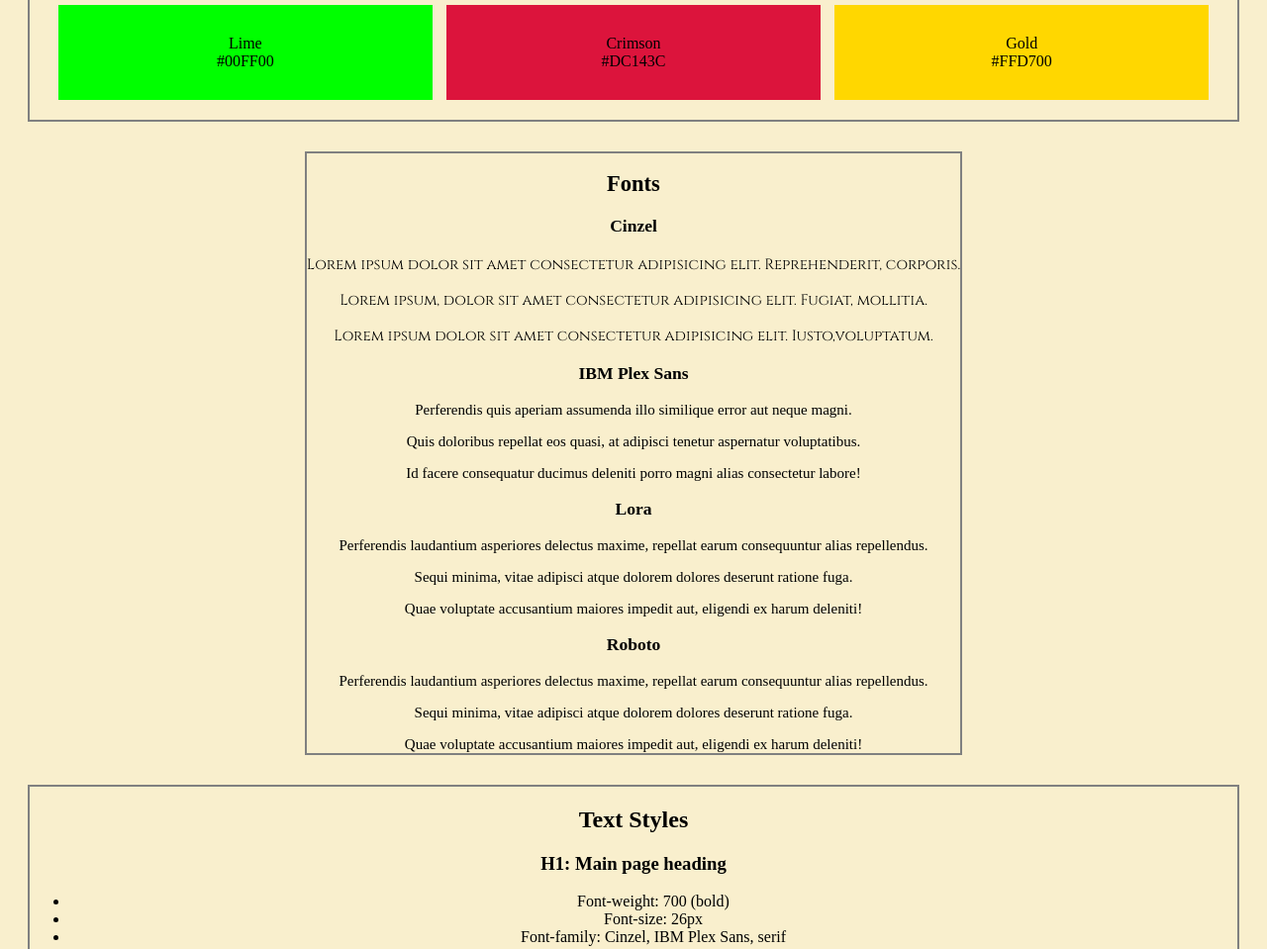
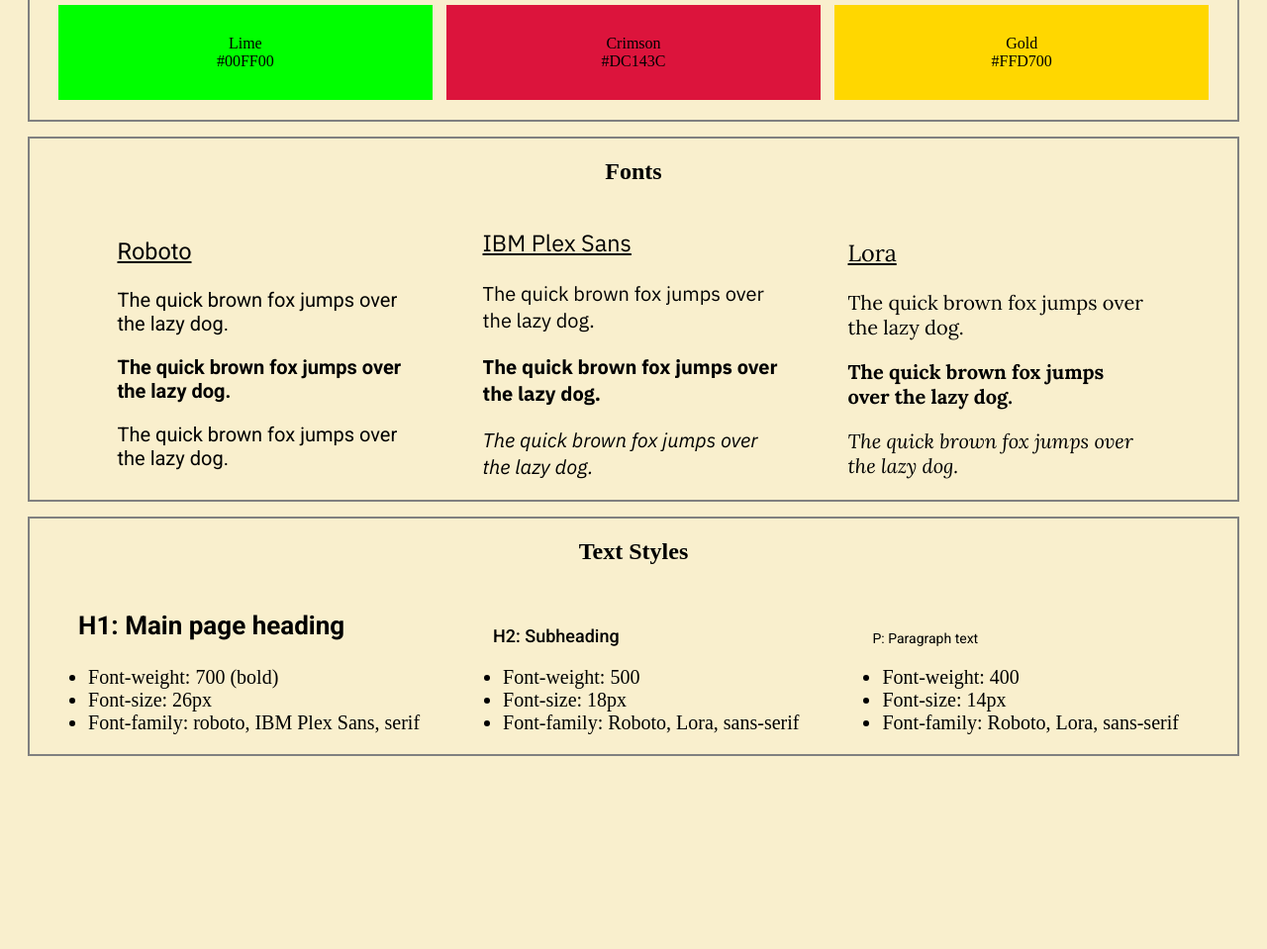
Before and after one commit to TagKir/FirstSite, a plain HTML site: page index.html in a window 1280 px wide. Shown: the part 300-1259 px from the top of the page at 99% size. After the commit the page ends 1079 px from the top, so only its background shows below. Drawn offline with Linux system fonts and the light colour scheme.

Commit message:
modified index.html and styles.css in WebsiteStyleGuide

```diff
--- a/index.html
+++ b/index.html
@@ -4,7 +4,7 @@
     <meta charset="UTF-8" />
     <meta name="viewport" content="width=device-width, initial-scale=1.0" />
     <link
-      href="https://fonts.googleapis.com/css2?family=Cinzel&family=IBM+Plex+Sans&family=Lora&family=Roboto&display=swap"
+      href="https://fonts.googleapis.com/css2?family=IBM+Plex+Sans:ital,wght@0,400;0,500;0,700;1,400&family=Lora:ital,wght@0,400;0,500;0,700;1,400&family=Roboto:ital,wght@0,400;0,500;0,700;1,400&display=swap"
       rel="stylesheet"
     />
     <title>My Website Style Guide</title>
@@ -44,72 +44,37 @@
     </section>
     <section id="fonts">
       <h2>Fonts</h2>
-      <article>
-        <h3>Cinzel</h3>
-        <p class="cinzel">
-          Lorem ipsum dolor sit amet consectetur adipisicing elit.
-          Reprehenderit, corporis.
+      <article id="roboto">
+        <h3 class="roboto">Roboto</h3>
+        <p class="roboto">The quick brown fox jumps over the lazy dog.</p>
+        <p class="bold roboto">The quick brown fox jumps over the lazy dog.</p>
+        <p class="roboto">The quick brown fox jumps over the lazy dog.</p>
+      </article>
+      <article id="ibm">
+        <h3 class="ibmplexsans">IBM Plex Sans</h3>
+        <p class="ibmplexsans">The quick brown fox jumps over the lazy dog.</p>
+        <p class="bold ibmplexsans">
+          The quick brown fox jumps over the lazy dog.
         </p>
-        <p class="bold cinzel">
-          Lorem ipsum, dolor sit amet consectetur adipisicing elit. Fugiat,
-          mollitia.
-        </p>
-        <p class="cinzel">
-          Lorem ipsum dolor sit amet consectetur adipisicing elit.
-          Iusto,voluptatum.
+        <p class="italic ibmplexsans">
+          The quick brown fox jumps over the lazy dog.
         </p>
       </article>
-      <article>
-        <h3>IBM Plex Sans</h3>
-        <p class="ibmplexsans">
-          Perferendis quis aperiam assumenda illo similique error aut neque
-          magni.
-        </p>
-        <p class="bold ibmplexsans">
-          Quis doloribus repellat eos quasi, at adipisci tenetur aspernatur
-          voluptatibus.
-        </p>
-        <p class="italic ibmplexsans"></p>
-        Id facere consequatur ducimus deleniti porro magni alias consectetur
-        labore!
-      </article>
-      <article>
-        <h3>Lora</h3>
-        <p class="lora">
-          Perferendis laudantium asperiores delectus maxime, repellat earum
-          consequuntur alias repellendus.
-        </p>
-        <p class="bold lora">
-          Sequi minima, vitae adipisci atque dolorem dolores deserunt ratione
-          fuga.
-        </p>
-        <p class="italic lora"></p>
-        Quae voluptate accusantium maiores impedit aut, eligendi ex harum
-        deleniti!
-      </article>
-      <article>
-        <h3>Roboto</h3>
-        <p class="roboto">
-          Perferendis laudantium asperiores delectus maxime, repellat earum
-          consequuntur alias repellendus.
-        </p>
-        <p class="bold roboto">
-          Sequi minima, vitae adipisci atque dolorem dolores deserunt ratione
-          fuga.
-        </p>
-        <p class="italic roboto"></p>
-        Quae voluptate accusantium maiores impedit aut, eligendi ex harum
-        deleniti!
+      <article id="lor">
+        <h3 class="lora">Lora</h3>
+        <p class="lora">The quick brown fox jumps over the lazy dog.</p>
+        <p class="bold lora">The quick brown fox jumps over the lazy dog.</p>
+        <p class="italic lora">The quick brown fox jumps over the lazy dog.</p>
       </article>
     </section>
-    <section>
+    <section id="textstyles">
       <h2>Text Styles</h2>
       <article>
         <h3 id="h1main">H1: Main page heading</h3>
         <ul>
           <li>Font-weight: 700 (bold)</li>
           <li>Font-size: 26px</li>
-          <li>Font-family: Cinzel, IBM Plex Sans, serif</li>
+          <li>Font-family: roboto, IBM Plex Sans, serif</li>
         </ul>
       </article>
       <article>
--- a/styles.css
+++ b/styles.css
@@ -36,13 +36,65 @@ section {
   background-color: gold;
 }
 /* Fonts */
-#fonts:not(h2) {
+#fonts article {
   display: inline-block;
-  font-size: 15px;
+  margin: 0 30px;
+  font-size: 20px;
+  width: 25%;
+  text-align: left;
+}
+#fonts h3 {
+  text-decoration: underline;
+  font-weight: 400;
+}
+.roboto {
+  font-family: "Roboto", serif;
+}
+#roboto {
+  position: relative;
+  bottom: 9px;
+}
+#lor {
+  position: relative;
+  bottom: 1px;
+}
+.ibmplexsans {
+  font-family: "IBM Plex Sans", sans-serif;
+}
+.lora {
+  font-family: "Lora", serif;
+}
+.bold {
+  font-weight: bold;
+}
+.italic {
+  font-style: italic;
+}
+/* Text Styles */
+#textstyles article {
+  display: inline-block;
+  margin: 100 auto;
+  text-align: left;
+  font-size: 20px;
+  padding-right: 40px;
+}
+#textstyles h3 {
+  position: relative;
+  left: 30px;
 }
 
-.cinzel {
-  font-family: "Cinzel", serif;
+#h1main {
+  font-weight: 700 (bold);
+  font-size: 26px;
+  font-family: "Roboto", "IBM Plex Sans", serif;
 }
-
-/* Text Styles */
+#h2sub {
+  font-weight: 500;
+  font-size: 18px;
+  font-family: "Roboto", "Lora", sans-serif;
+}
+#ppar {
+  font-weight: 400;
+  font-size: 14px;
+  font-family: Roboto, Lora, sans-serif;
+}
```
